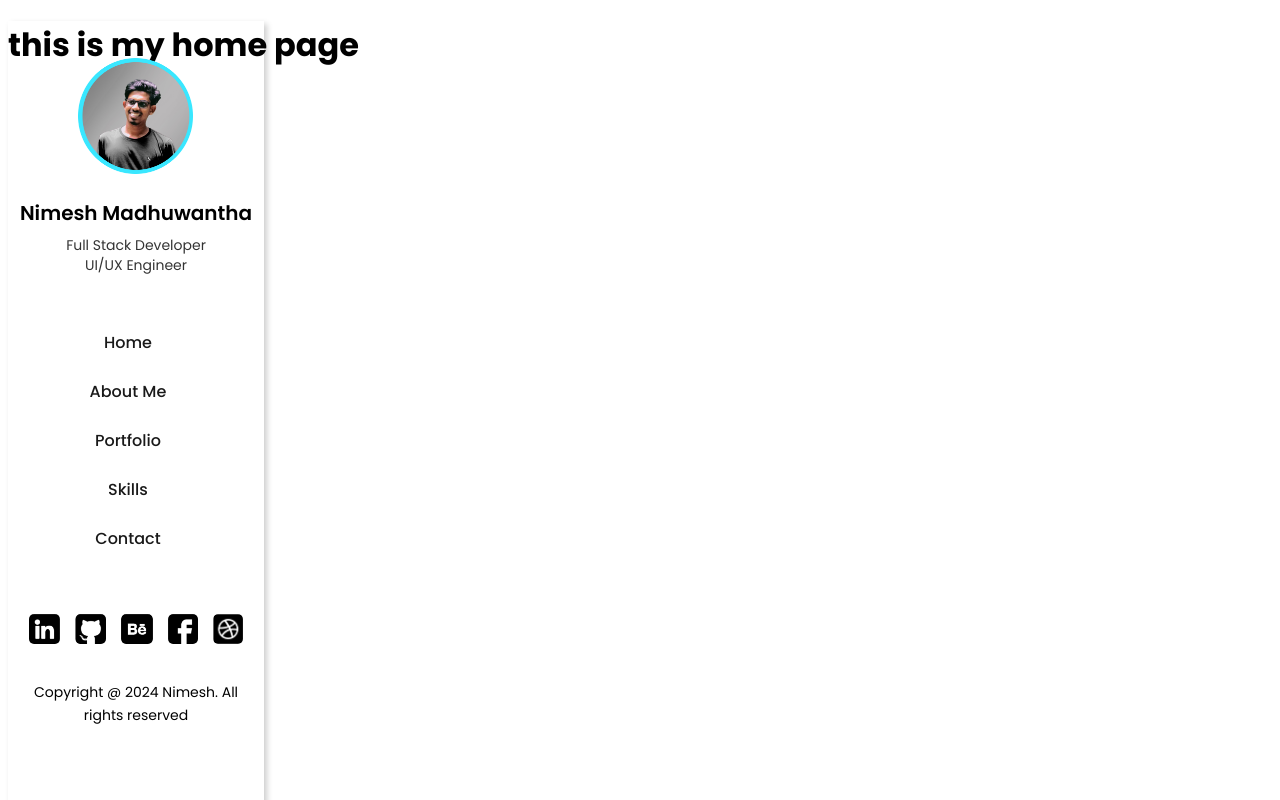
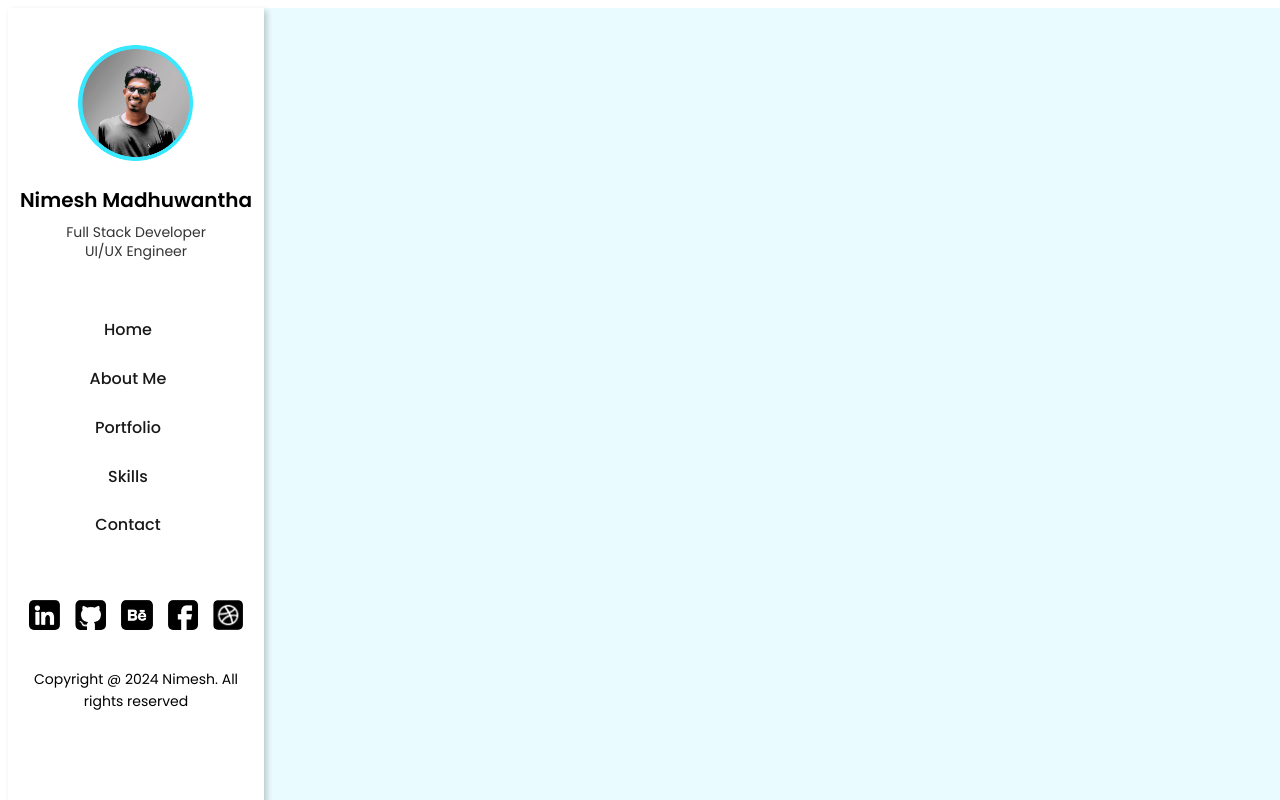
Before and after one commit to NimeshMadhuwantha/My-Portfolio, a React (Vite) app in the folder My-Portfolio/: page / in a window 1280 px wide. Built offline with nearby package versions, Linux system fonts and the light colour scheme.

Commit message:
create adjest Home page background

```diff
--- a/My-Portfolio/src/components/SideBar/SideBar.css
+++ b/My-Portfolio/src/components/SideBar/SideBar.css
@@ -3,6 +3,7 @@ body {
     font-family: 'Poppins', sans-serif;
 }
 .sideBarContent{
+    z-index: 1;
     border: none;
     width: 20%;
     height: 100%;
--- /dev/null
+++ b/My-Portfolio/src/pages/Home/Home.css
@@ -0,0 +1,11 @@
+
+.HomeMainContent {
+    border: none;
+    width: 80%;
+    height: 100vh;
+    min-height: 720px;
+    background-color: #E9FBFF;
+    position: fixed;
+    left: 20%;
+    margin-left: 8px;
+  }
--- a/My-Portfolio/src/pages/Home/home.jsx
+++ b/My-Portfolio/src/pages/Home/home.jsx
@@ -1,13 +1,14 @@
 import React from 'react';
-import SideBar from '../../components/SideBar/SideBar';
+import './Home.css'
 
 
 function Home() {
   return (
     <div>
 
-      <div>
-        <h1>this is my home page</h1>
+      <div className='HomeMainContent'>
+
+
       </div>
     </div>
   );
```
